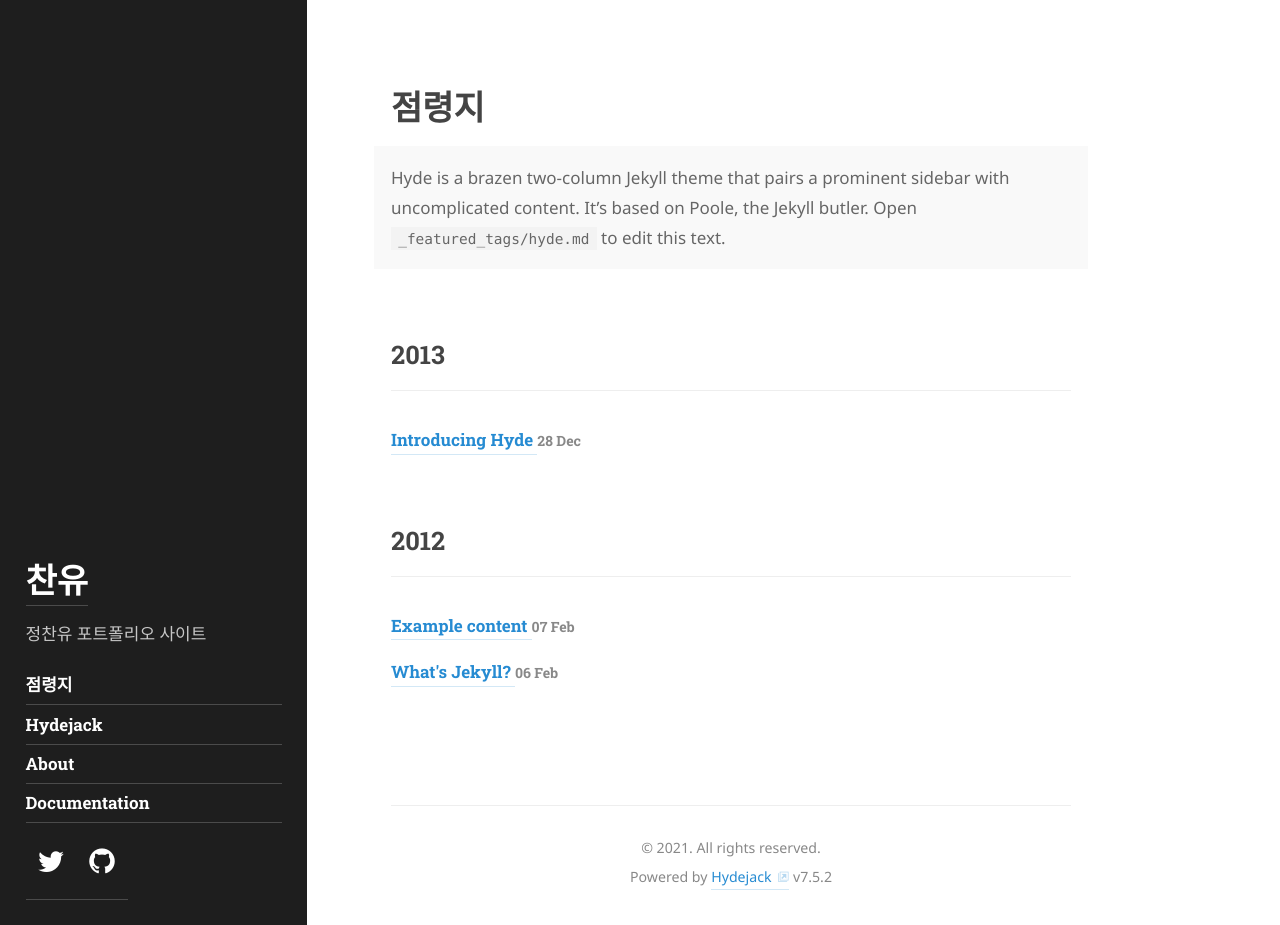
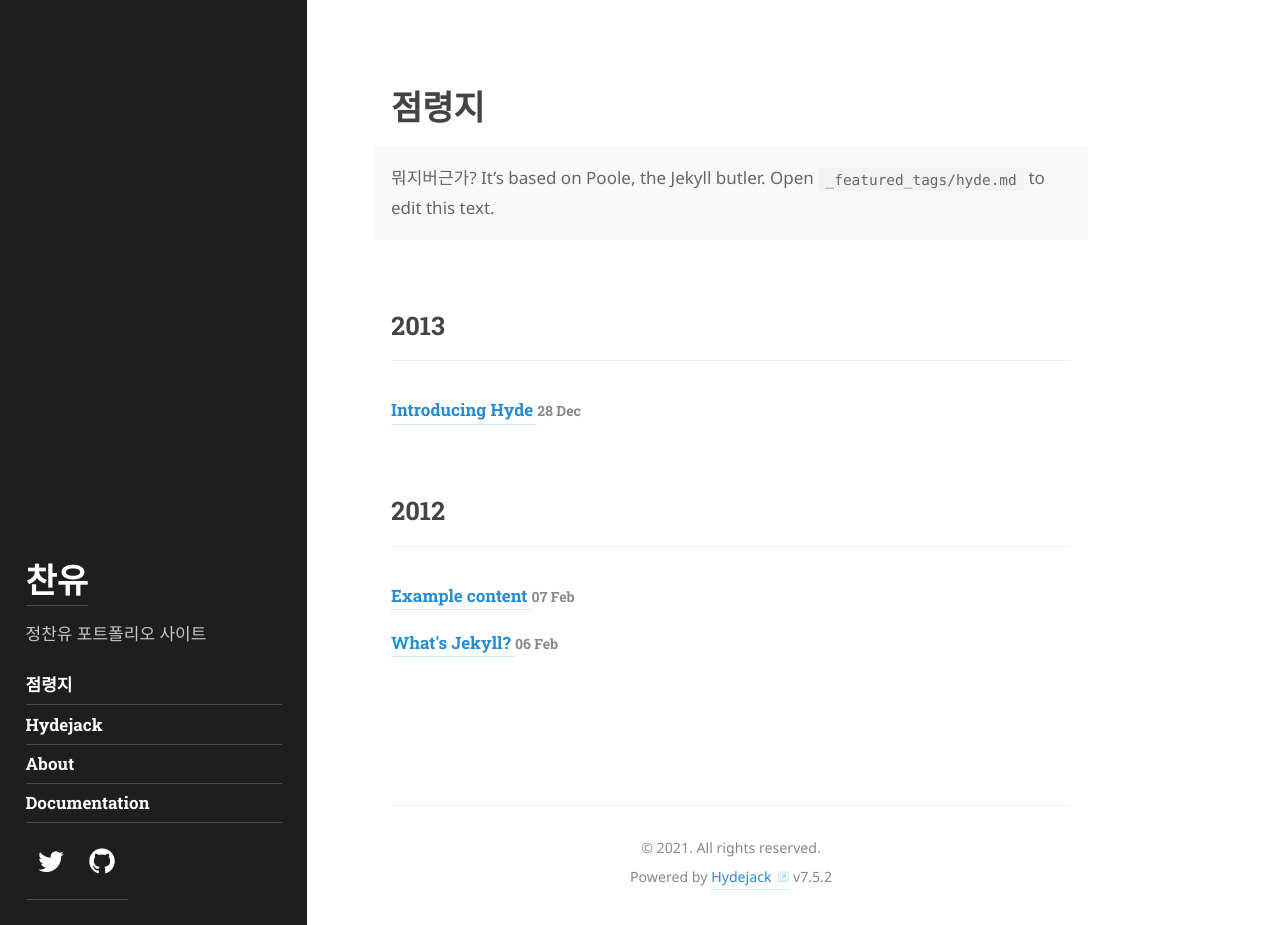
Before and after one commit to chanyou12/chanyou12.github.io, a Jekyll site: the page built from _featured_tags/hyde.md, in a window 1280 px wide and 925 px high. Built offline with Jekyll 4.4.1, drawn with Linux system fonts in a browser that asks for light colours; some web fonts are replaced.

Commit message:
Update hyde.md

```diff
--- a/_featured_tags/hyde.md
+++ b/_featured_tags/hyde.md
@@ -5,7 +5,7 @@
 menu: true
 order: 1
 description: >
-  Hyde is a brazen two-column Jekyll theme that pairs a prominent sidebar with uncomplicated content.
+  뭐지버근가?
   It’s based on Poole, the Jekyll butler.
   Open `_featured_tags/hyde.md` to edit this text.
 accent_color: '#268bd2'
```
